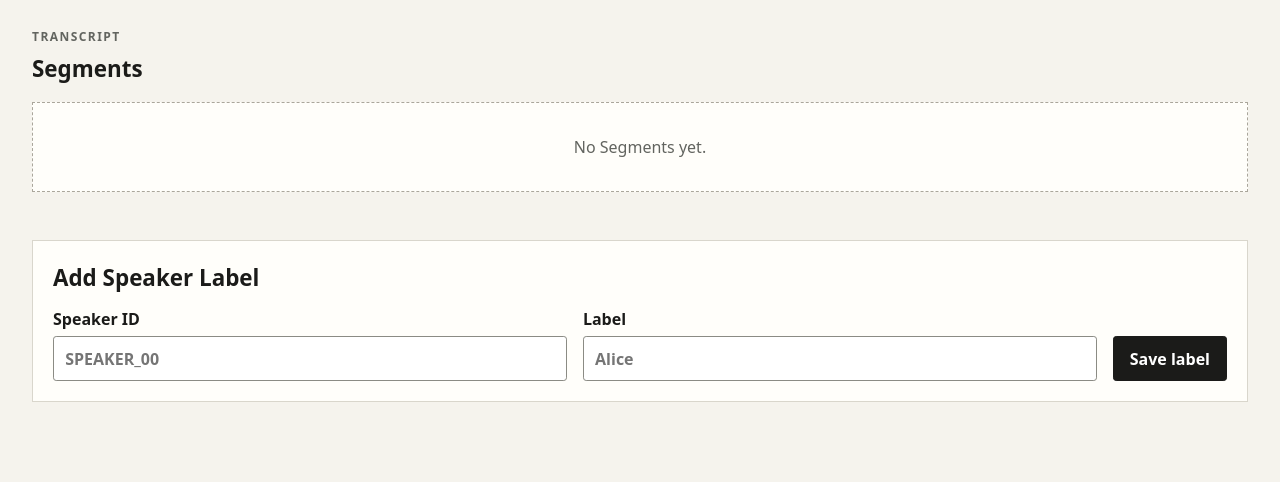
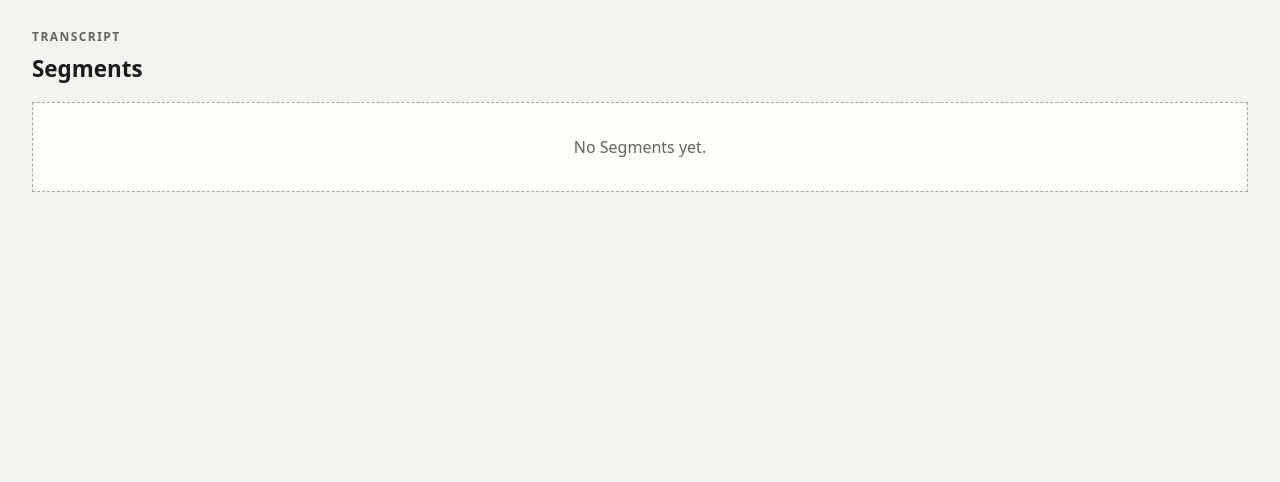
Before and after one commit to FelipeMayerDev/voxtypeweb, a FastAPI app: template templates/meeting.html in a window 1280 px wide. Shown: the part 356-838 px from the top of the page. After the commit the page ends 548 px from the top, so only its background shows below. Run offline with FastAPI, Linux system fonts and the light colour scheme; the template is opened without the code that fills it, so the values that code supplies are empty.

Commit message:
Make meetings view-only: remove label/delete (ADR 0002)
Meeting data / index.db is bind-mounted read-only, so CLI label/delete could
never succeed. Drop the POST /meetings/{id}/label and /delete routes, their CLI
wrappers, the delete button and speaker-label form, and orphaned CSS. Keep
export (read-only, stdout) and read-only display of existing speaker labels.
Update docs/DATA.md accordingly.

```diff
--- a/app/routes.py
+++ b/app/routes.py
@@ -1,11 +1,9 @@
 from fastapi import APIRouter, Form, HTTPException, Request
-from fastapi.responses import HTMLResponse, RedirectResponse, Response
+from fastapi.responses import HTMLResponse, Response
 from fastapi.templating import Jinja2Templates
 
 from app.cli import VoxtypeCliError
-from app.cli import delete as cli_delete
 from app.cli import export as cli_export
-from app.cli import label as cli_label
 from app.config_service import ConfigError, read_config, write_config
 from app.health import get_health
 from app.read_model import get_meeting, list_meetings
@@ -49,26 +47,6 @@ def meeting_transcript(request: Request, meeting_id: str):
     return templates.TemplateResponse(request, "_transcript.html", {"meeting": meeting})
 
 
-@router.post("/meetings/{meeting_id}/label")
-def meeting_label(meeting_id: str, speaker_id: str = Form(...), label: str = Form(...)):
-    _get_meeting_or_404(meeting_id)
-    try:
-        cli_label(meeting_id, speaker_id, label)
-    except VoxtypeCliError as exc:
-        raise HTTPException(status_code=400, detail=str(exc)) from exc
-    return RedirectResponse(url=f"/meetings/{meeting_id}", status_code=303)
-
-
-@router.post("/meetings/{meeting_id}/delete")
-def meeting_delete(meeting_id: str):
-    _get_meeting_or_404(meeting_id)
-    try:
-        cli_delete(meeting_id)
-    except VoxtypeCliError as exc:
-        raise HTTPException(status_code=400, detail=str(exc)) from exc
-    return RedirectResponse(url="/", status_code=303)
-
-
 @router.get("/meetings/{meeting_id}/export")
 def meeting_export(meeting_id: str, format: str = "text"):
     if format not in _EXPORT_CONTENT_TYPES:
--- a/static/style.css
+++ b/static/style.css
@@ -61,9 +61,6 @@ tbody tr:hover { background: #faf7ef; }
 .status-cancelled { color: #8a2620; background: #f8e3df; }
 .actions { display: flex; align-items: center; gap: .75rem; }
 .actions > a { display: inline-flex; min-height: 2.75rem; align-items: center; }
-.actions form { margin: 0; }
-.link-button { min-height: 2.75rem; border: 0; padding: 0; color: var(--accent); background: none; font: inherit; text-decoration: underline; text-underline-offset: .18em; cursor: pointer; }
-.link-button.danger { color: var(--danger); }
 
 .metadata { display: grid; grid-template-columns: repeat(5, minmax(0, 1fr)); margin: 0; border: 1px solid var(--line); background: var(--surface); }
 .metadata div { min-width: 0; padding: 1rem; border-right: 1px solid var(--line); }
@@ -82,8 +79,6 @@ tbody tr:hover { background: #faf7ef; }
 .source-loopback { color: #31536b; background: #e2edf4; }
 .empty-state { padding: 2rem; border: 1px dashed #aaa69b; color: var(--muted); background: var(--surface); text-align: center; }
 
-.label-panel { margin-top: 3rem; padding: 1.25rem; border: 1px solid var(--line); background: var(--surface); }
-.label-form { display: grid; grid-template-columns: 1fr 1fr auto; gap: 1rem; align-items: end; }
 label { display: grid; gap: .35rem; font-weight: 700; }
 input, textarea, button { border: 1px solid #8b8b84; border-radius: .2rem; background: white; color: var(--ink); font: inherit; }
 input { min-height: 2.75rem; padding: .6rem .7rem; }
@@ -104,7 +99,6 @@ button:hover { background: #383832; }
   .segment { grid-template-columns: 4rem 1fr; gap: .5rem 1rem; }
   .segment .source { grid-column: 1; }
   .segment p { grid-column: 2; }
-  .label-form { grid-template-columns: 1fr; }
 }
 
 @media (max-width: 34rem) {
--- a/templates/index.html
+++ b/templates/index.html
@@ -42,9 +42,6 @@
             <a href="/meetings/{{ m.id }}/export?format=text">Text</a>
             <a href="/meetings/{{ m.id }}/export?format=markdown">Markdown</a>
             <a href="/meetings/{{ m.id }}/export?format=json">JSON</a>
-            <form method="post" action="/meetings/{{ m.id }}/delete" onsubmit="return confirm('Delete this Meeting?')">
-              <button class="link-button danger" type="submit">Delete</button>
-            </form>
           </div>
         </td>
       </tr>
--- a/templates/meeting.html
+++ b/templates/meeting.html
@@ -34,13 +34,4 @@
     {% include "_transcript.html" %}
   {% endif %}
 </section>
-
-<section class="label-panel" aria-labelledby="label-heading">
-  <h2 id="label-heading">Add Speaker Label</h2>
-  <form class="label-form" method="post" action="/meetings/{{ meeting.id }}/label">
-    <label>Speaker ID <input name="speaker_id" required placeholder="SPEAKER_00"></label>
-    <label>Label <input name="label" required placeholder="Alice"></label>
-    <button type="submit">Save label</button>
-  </form>
-</section>
 {% endblock %}
```
Also changed, not shown: app/cli.py (+0 -8 lines), docs/DATA.md (+7 -9 lines).
